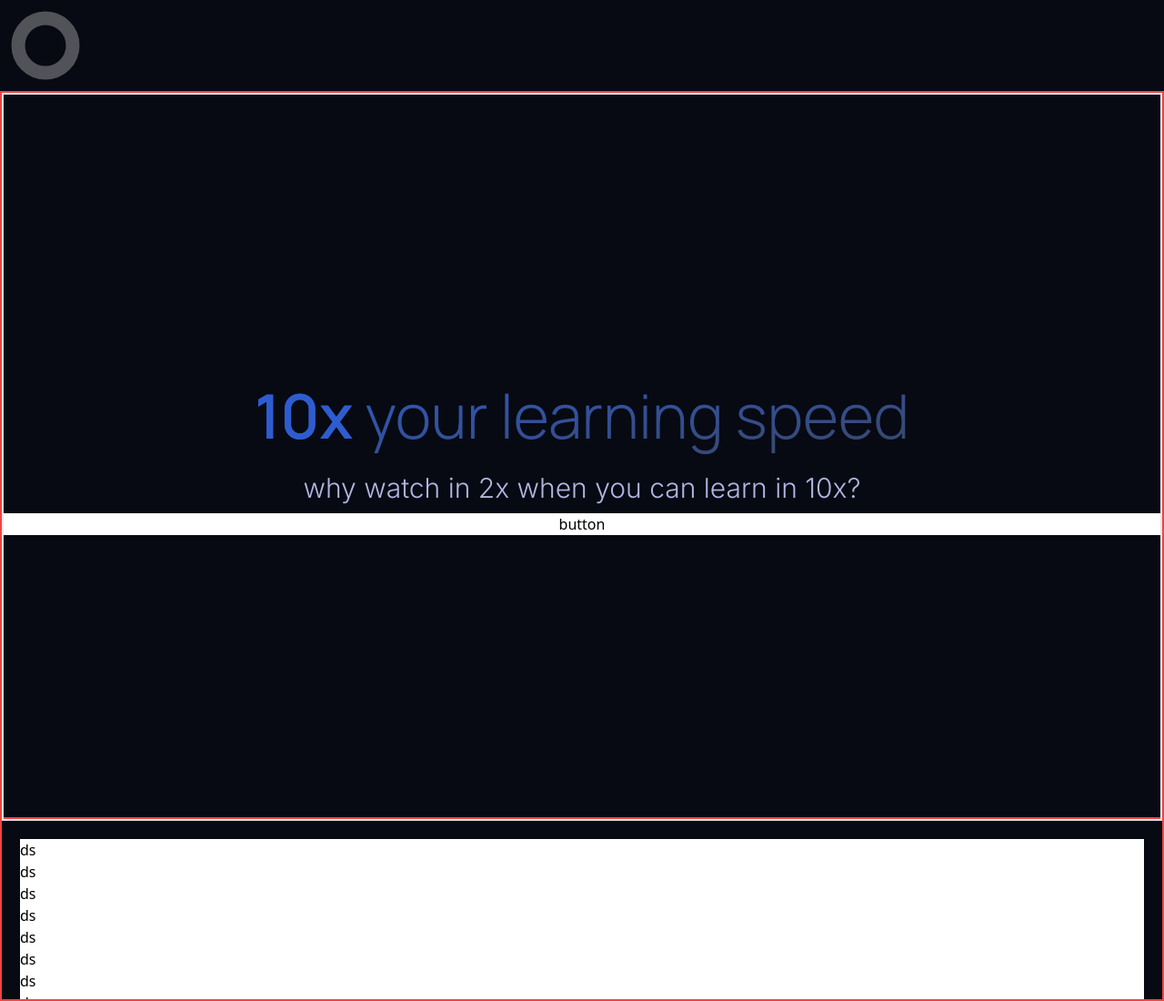
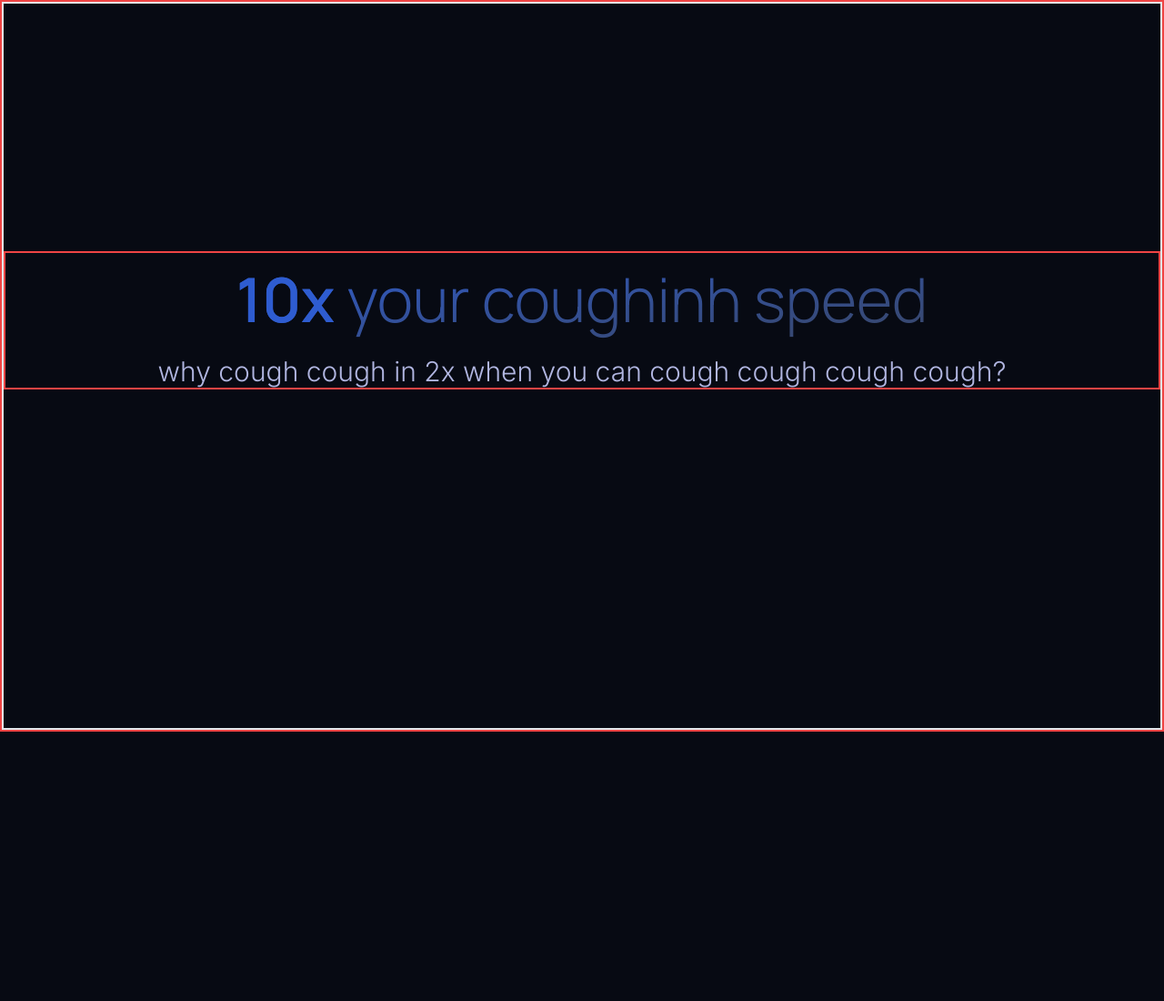
Before and after one commit to AweSamarth/notist, a Next.js app: page /components/Explainer in a window 1280 px wide. Shown: the whole page at 91% size. After the commit the page ends 804 px from the top, so only its background shows below. Built offline with nearby package versions, Linux system fonts and the light colour scheme.

Commit message:
mid finals week ship lmao

```diff
--- a/pages/components/Explainer.tsx
+++ b/pages/components/Explainer.tsx
@@ -1,6 +1,7 @@
 import Image from "next/image";
 import { Inter } from "next/font/google";
 import {
+  AnimatePresence,
   motion,
   MotionValue,
   useMotionValue,
@@ -18,16 +19,22 @@ export default function Hero() {
   const [what, setWhat] = useState(true);
   const [why, setWhy] = useState(false);
   const [how, setHow] = useState(false);
+  const [part, setPart] = useState(-1);
 
-  const ref = useRef(null);
-  const { scrollXProgress } = useScroll({ container: ref });
-
-  const { scrollYProgress } = useScroll({ container: ref });
-
-  const y = useParallax(scrollYProgress, 10);
+  const { scrollYProgress } = useScroll();
 
   useMotionValueEvent(scrollYProgress, "change", (latest) => {
     console.log("Container scroll: ", latest);
+    if (latest < 0.5) {
+      setPart(1);
+      console.log(part);
+    } else if (latest >= 0.5 && latest < 0.6) {
+      setPart(2);
+      console.log(part);
+    } else if (latest >= 0.6) {
+      setPart(3);
+      console.log(part);
+    }
   });
 
   function useParallax(value: MotionValue<number>, distance: number) {
@@ -36,35 +43,17 @@ export default function Hero() {
   }
 
   return (
-    <>
-
-      <svg id="progress" width="100" height="100" viewBox="0 0 100 100">
-        <circle
-          cx="50"
-          cy="50"
-          r="30"
-          pathLength="1"
-          className=" stroke-[#fafafa] opacity-[30%]"
-        />
-        <motion.circle
-          cx="50"
-          cy="50"
-          r="30"
-          pathLength="1"
-          className="indicator"
-          style={{ pathLength: scrollYProgress }}
-        />
-      </svg>
-      <main
-        ref={ref}
-        className="h-screen  border-2 overflow-y-visible relative border-red-500 w-full"
-      >
+    <AnimatePresence>
+      <main className=" h-max  border-2 overflow-y-visible relative border-red-500 w-full">
         <div className="min-h-screen flex flex-col justify-center  border-2 overflow-y-visible">
+          {part === 1 || part === -1 ? (
             <motion.div
-            className="border- border-red-500 text-center overflow-y-visible flex flex-col gap-3 items-center "
-            style={{ y }}
-            animate={why ? { y: -100, opacity: 0 } : {}}
+              key={1}
+              className="border-2 border-red-500 text-center overflow-y-visible flex flex-col gap-3 items-center "
+              initial={{ opacity: 0 }}
+              animate={{ y: -50, opacity: 1 }}
               transition={{ duration: 0.5, ease: "easeInOut" }}
+              exit={{ y: -100, opacity: 0 }}
             >
               <div
                 className="text-[4.2rem] font-manrope font-light h-max     w-max text-transparent
@@ -79,35 +68,42 @@ export default function Hero() {
                 why watch in 2x when you can learn in 10x?
               </div>
             </motion.div>
-
+          ) : part === 2 ? (
+            <motion.div
+              key={2}
+              className="border-2 border-red-500 text-center overflow-y-visible flex flex-col gap-3 items-center "
+              initial={{ opacity: 0 }}
+              animate={{ y: -50, opacity: 1 }}
+              transition={{ duration: 2, ease: "easeInOut" }}
+              exit={{ y: -100, opacity: 0 }}
+            >
+              testing it out
+            </motion.div>
+          ) : (
+            <motion.div
+              key={3}
+              className="border-2 border-red-500 text-center overflow-y-visible flex flex-col gap-3 items-center "
+              initial={{ opacity: 0 }}
+              animate={{ y: -50, opacity: 1 }}
+              transition={{ duration: 0.5, ease: "easeInOut" }}
+              exit={{ y: -100, opacity: 0 }}
+            >
               <div
-            onClick={() => setWhy((prev) => !prev)}
-            className="text-black text-center bg-white"
+                className="text-[4.2rem] font-manrope font-light h-max     w-max text-transparent
+    bg-clip-text bg-gradient-to-br from-[#2E5CD0] to-[#384564]"
               >
-            button
+                <span className="font-semibold bg-[#2E5CD0] text-transparent bg-clip-text">
+                  10x
+                </span>{" "}
+                your coughinh speed
               </div>
+              <div className=" text-[#B1B6E1] font-inter text-3xl font-light">
+                why cough cough in 2x when you can cough cough cough cough?
+              </div>
+            </motion.div>
+          )}
         </div>
       </main>
-      <ul
-        className="border-2 border-red-500 flex flex-col list-none h-[200px] overflow-y-scroll p-5 w-full m-0"
-        ref={ref}
-      >
-        <li className="bg-white text-black">ds</li>
-        <li className="bg-white text-black">ds</li>
-        <li className="bg-white text-black">ds</li>
-        <li className="bg-white text-black">ds</li>
-        <li className="bg-white text-black">ds</li>
-
-        <li className="bg-white text-black">ds</li>
-
-        <li className="bg-white text-black">ds</li>
-        <li className="bg-white text-black">ds</li>
-        <li className="bg-white text-black">ds</li>
-        <li className="bg-white text-black">ds</li>
-        <li className="bg-white text-black">ds</li>
-        <li className="bg-white text-black">ds</li>
-        <li className="bg-white text-black">ds</li>
-      </ul>
-    </>
+    </AnimatePresence>
   );
 }
--- a/styles/globals.css
+++ b/styles/globals.css
@@ -2,27 +2,203 @@
 @tailwind components;
 @tailwind utilities;
 
+/*
+import Image from "next/image";
+import { Inter } from "next/font/google";
+import {
+  AnimatePresence,
+  motion,
+  MotionValue,
+  useMotionValue,
+  useMotionValueEvent,
+  useScroll,
+  useTransform,
+} from "framer-motion";
+import { FontAwesomeIcon } from "@fortawesome/react-fontawesome";
+import { faChevronDown } from "@fortawesome/free-solid-svg-icons";
+import { useEffect, useRef, useState } from "react";
+
+const inter = Inter({ subsets: ["latin"] });
+
+export default function Hero() {
+  const [what, setWhat] = useState(true);
+  const [why, setWhy] = useState(false);
+  const [how, setHow] = useState(false);
+  const [part, setPart] = useState(-1);
+
+  const { scrollYProgress } = useScroll();
+
+  useMotionValueEvent(scrollYProgress, "change", (latest) => {
+    console.log("Container scroll: ", latest);
+    if (latest < 0.5) {
+      setPart(1);
+      console.log(part);
+    } else if (latest >= 0.5 && latest < 0.6) {
+      setPart(2);
+      console.log(part);
+    } else if (latest >= 0.6) {
+      setPart(3);
+      console.log(part);
+    }
+  });
+
+  function returner() {
+    if (part == 1) {
+      return (
+        <motion.div
+          className="border-2 border-red-500 text-center overflow-y-visible flex flex-col gap-3 items-center "
+          initial={{ opacity: 0 }}
+          animate={why ? { y: -50, opacity: 1 } : {}}
+          transition={{ duration: 0.5, ease: "easeInOut" }}
+          exit={{ y: -100, opacity: 0 }}
+        >
+          <div
+            className="text-[4.2rem] font-manrope font-light h-max     w-max text-transparent
+    bg-clip-text bg-gradient-to-br from-[#2E5CD0] to-[#384564]"
+          >
+            <span className="font-semibold bg-[#2E5CD0] text-transparent bg-clip-text">
+              10x
+            </span>{" "}
+            your learning speed
+          </div>
+          <div className=" text-[#B1B6E1] font-inter text-3xl font-light">
+            why watch in 2x when you can learn in 10x?
+          </div>
+        </motion.div>
+      );
+    } else if (part == 2) {
+      <motion.div
+        className="border-2 border-red-500 text-center overflow-y-visible flex flex-col gap-3 items-center "
+        initial={{ opacity: 0 }}
+        animate={why ? { y: -50, opacity: 1 } : {}}
+        transition={{ duration: 0.5, ease: "easeInOut" }}
+        exit={{ y: -100, opacity: 0 }}
+      >
+        <div
+          className="text-[4.2rem] font-manrope font-light h-max     w-max text-transparent
+    bg-clip-text bg-gradient-to-br from-[#2E5CD0] to-[#384564]"
+        >
+          <span className="font-semibold bg-[#2E5CD0] text-transparent bg-clip-text">
+            10x
+          </span>{" "}
+          your pooping speed
+        </div>
+        <div className=" text-[#B1B6E1] font-inter text-3xl font-light">
+          why watch in 2x when you can learn in 10x?
+        </div>
+      </motion.div>;
+    } else if (part == 3) {
+      <motion.div
+        className="border-2 border-red-500 text-center overflow-y-visible flex flex-col gap-3 items-center "
+        initial={{ opacity: 0 }}
+        animate={why ? { y: -50, opacity: 1 } : {}}
+        transition={{ duration: 0.5, ease: "easeInOut" }}
+        exit={{ y: -100, opacity: 0 }}
+      >
+        <div
+          className="text-[4.2rem] font-manrope font-light h-max     w-max text-transparent
+    bg-clip-text bg-gradient-to-br from-[#2E5CD0] to-[#384564]"
+        >
+          <span className="font-semibold bg-[#2E5CD0] text-transparent bg-clip-text">
+            10x
+          </span>{" "}
+          your cumming speed
+        </div>
+        <div className=" text-[#B1B6E1] font-inter text-3xl font-light">
+          why watch in 2x when you can learn in 10x?
+        </div>
+      </motion.div>;
+    }
+  }
+
+  function useParallax(value: MotionValue<number>, distance: number) {
+    console.log(distance);
+    return useTransform(value, [0, 1], [-distance, distance]);
+  }
+
+  return (
+    <main className=" h-max  border-2 overflow-y-visible relative border-red-500 w-full">
+      <div className="min-h-screen flex flex-col justify-center  border-2 overflow-y-visible">
+        <AnimatePresence>
+          {part === 1 || part === -1 ? (
+            <motion.div
+              className="border-2 border-red-500 text-center overflow-y-visible flex flex-col gap-3 items-center "
+              initial={{ opacity: 0 }}
+              animate={ { y: -50, opacity: 1 }}
+              transition={{ duration: 0.5, ease: "easeInOut" }}
+              exit={{ y: -100, opacity: 0 }}
+            >
+              <div
+                className="text-[4.2rem] font-manrope font-light h-max     w-max text-transparent
+    bg-clip-text bg-gradient-to-br from-[#2E5CD0] to-[#384564]"
+              >
+                <span className="font-semibold bg-[#2E5CD0] text-transparent bg-clip-text">
+                  10x
+                </span>{" "}
+                your learning speed
+              </div>
+              <div className=" text-[#B1B6E1] font-inter text-3xl font-light">
+                why watch in 2x when you can learn in 10x?
+              </div>
+            </motion.div>
+          )
+
+          :
 
 
+          part === 2 ? (
+            <motion.div
+              className="border-2 border-red-500 text-center overflow-y-visible flex flex-col gap-3 items-center "
+              initial={{ opacity: 0 }}
+              animate={ { y: -50, opacity: 1 }}
+              transition={{ duration: 0.5, ease: "easeInOut" }}
+              exit={{ y: -100, opacity: 0 }}
+            >
+              <div
+                className="text-[4.2rem] font-manrope font-light h-max     w-max text-transparent
+    bg-clip-text bg-gradient-to-br from-[#2E5CD0] to-[#384564]"
+              >
+                <span className="font-semibold bg-[#2E5CD0] text-transparent bg-clip-text">
+                  10x
+                </span>{" "}
+                your pooping speed
+              </div>
+              <div className=" text-[#B1B6E1] font-inter text-3xl font-light">
+                why poop in 2x when you can destroy the commode in 10x?
+              </div>
+            </motion.div>
+          )
+
+          :
 
 
-#progress {
-  position: relative;
-  top: 0px;
-  left: 0px;
-  transform: rotate(-90deg);
+          (
+            <motion.div
+              className="border-2 border-red-500 text-center overflow-y-visible flex flex-col gap-3 items-center "
+              initial={{ opacity: 0 }}
+              animate={ { y: -50, opacity: 1 }}
+              transition={{ duration: 0.5, ease: "easeInOut" }}
+              exit={{ y: -100, opacity: 0 }}
+            >
+              <div
+                className="text-[4.2rem] font-manrope font-light h-max     w-max text-transparent
+    bg-clip-text bg-gradient-to-br from-[#2E5CD0] to-[#384564]"
+              >
+                <span className="font-semibold bg-[#2E5CD0] text-transparent bg-clip-text">
+                  10x
+                </span>{" "}
+                your coughinh speed
+              </div>
+              <div className=" text-[#B1B6E1] font-inter text-3xl font-light">
+                why cough cough in 2x when you can cough cough cough cough?
+              </div>
+            </motion.div>
+          )}
+
+
+        </AnimatePresence>
+      </div>
+    </main>
+  );
 }
-
-circle {
-  stroke-width: 15%;
-  fill: none;
-}
-
-.bg {
-  stroke: #fafafa;
-  opacity: 0.3;
-}
-
-#progress .indicator {
-  stroke: #fafafa;
-}
+*/
```
Lines whose indentation alone changed are shown as unchanged.
